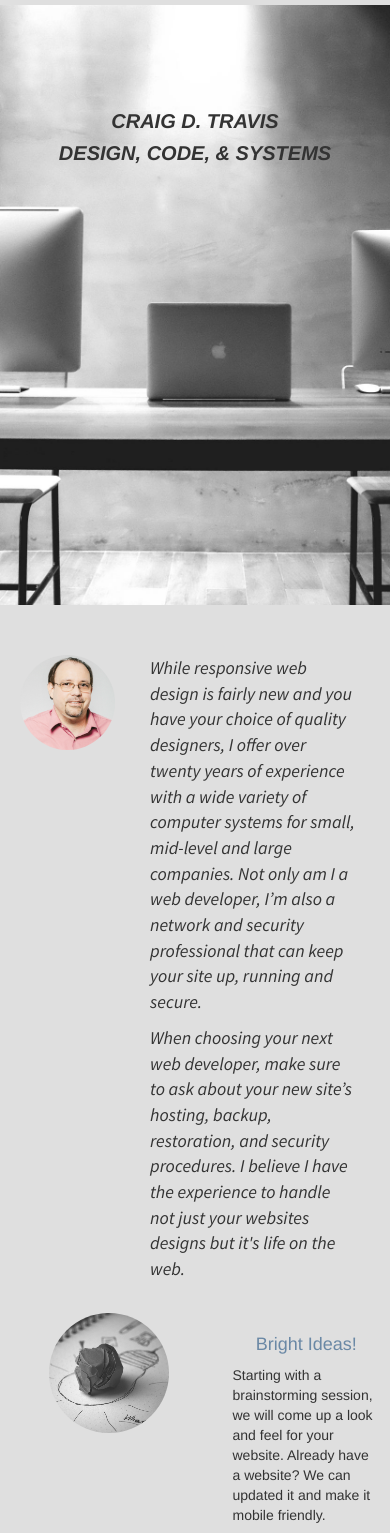
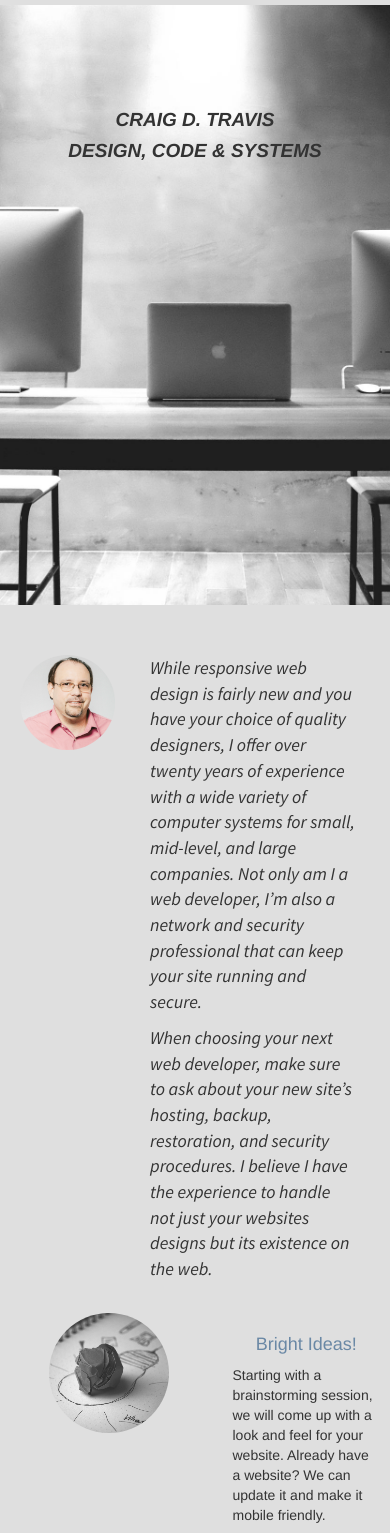
Before and after one commit to ctrav505/ctrav505.github.io, a plain HTML site: page CTSiteV10/index.html in a window 390 px wide. Shown: the part 52-1585 px from the top of the page. Drawn offline with nearby package versions, Linux system fonts and the light colour scheme.

Commit message:
mel proof change

```diff
--- a/CTSiteV10/css/styles.css
+++ b/CTSiteV10/css/styles.css
@@ -232,7 +232,7 @@ center {
 		padding-right: 55px;
 		padding-left: 55px;*/
 		.jumboText {
-			font-size: 20px;
+			font-size: 19px;
 		}
 
 
@@ -302,3 +302,7 @@ center {
 	border-radius: 40px;
 	margin-bottom: 15px;
 }
+
+#contactText {
+	font-family: 'Source Sans Pro', Sans-Serif;
+}
--- a/CTSiteV10/index.html
+++ b/CTSiteV10/index.html
@@ -42,7 +42,7 @@
 	<div class="container text-center text-uppercase">
 		<h2 class="jumboText"><em><strong>Craig D. Travis</em></strong></h2>
 
-		<h2 class="jumboText"><em><strong>Design, Code, & Systems</em></strong></h2>
+		<h2 class="jumboText"><em><strong>Design, Code & Systems</em></strong></h2>
 	</div>
 	</div>  <!-- end of jumbotron -->
 
@@ -61,8 +61,8 @@
 
 			 <div class="col-xs-8 col-sm-10">
 
-			 	<p id="aboutText"><em>While responsive web design is fairly new and you have your choice of quality designers, I offer over twenty years of experience with a wide variety of computer systems for small, mid-level and large companies.  Not only am I a web developer, I’m also a network and security professional that can keep your site up, running and secure.</em></p>
-			 	<p id="aboutText"><em>When choosing your next web developer, make sure to ask about your new site’s hosting,  backup, restoration, and security  procedures.  I believe I have the experience to handle not just your websites designs but it's life on the web.</em></p>
+			 	<p id="aboutText"><em>While responsive web design is fairly new and you have your choice of quality designers, I offer over twenty years of experience with a wide variety of computer systems for small, mid-level, and large companies.  Not only am I a web developer, I’m also a network and security professional that can keep your site running and secure.</em></p>
+			 	<p id="aboutText"><em>When choosing your next web developer, make sure to ask about your new site’s hosting,  backup, restoration, and security  procedures.  I believe I have the experience to handle not just your websites designs but its existence on the web.</em></p>
 
 
 			  </div>
@@ -82,7 +82,7 @@
 							</div>
 							<div class="col-xs-6 col-sm-12 sellText">
 								<h4 class="text-center"><a href="portfolio.html">Bright Ideas!</a></h4>
-							<p class="frontSell">Starting with a brainstorming session, we will come up a look and feel for your website. Already have a website? We can updated it and make it mobile friendly.</p>
+							<p class="frontSell">Starting with a brainstorming session, we will come up with a look and feel for your website. Already have a website? We can update it and make it mobile friendly.</p>
 							</div>
 						</div>
 
```
Also changed, not shown: CTSiteV10/contact.html (+1 -1 lines).
